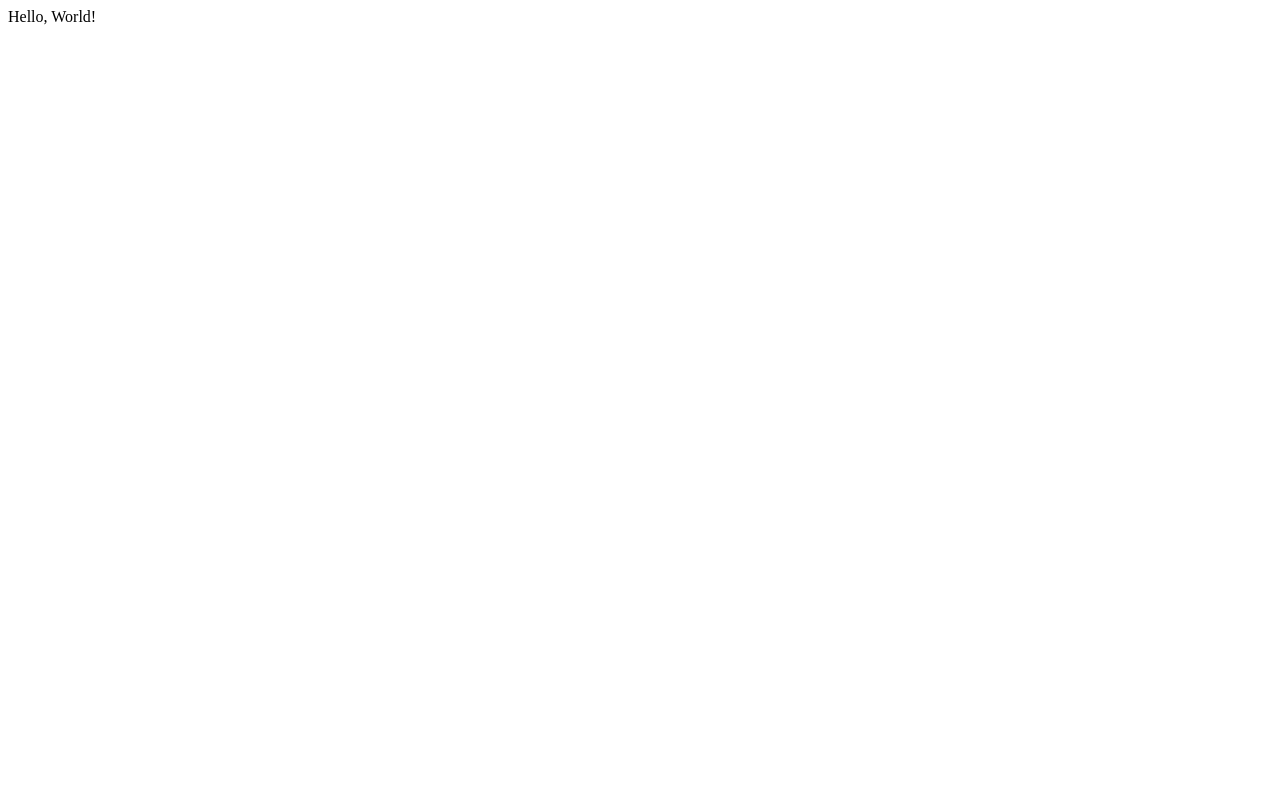
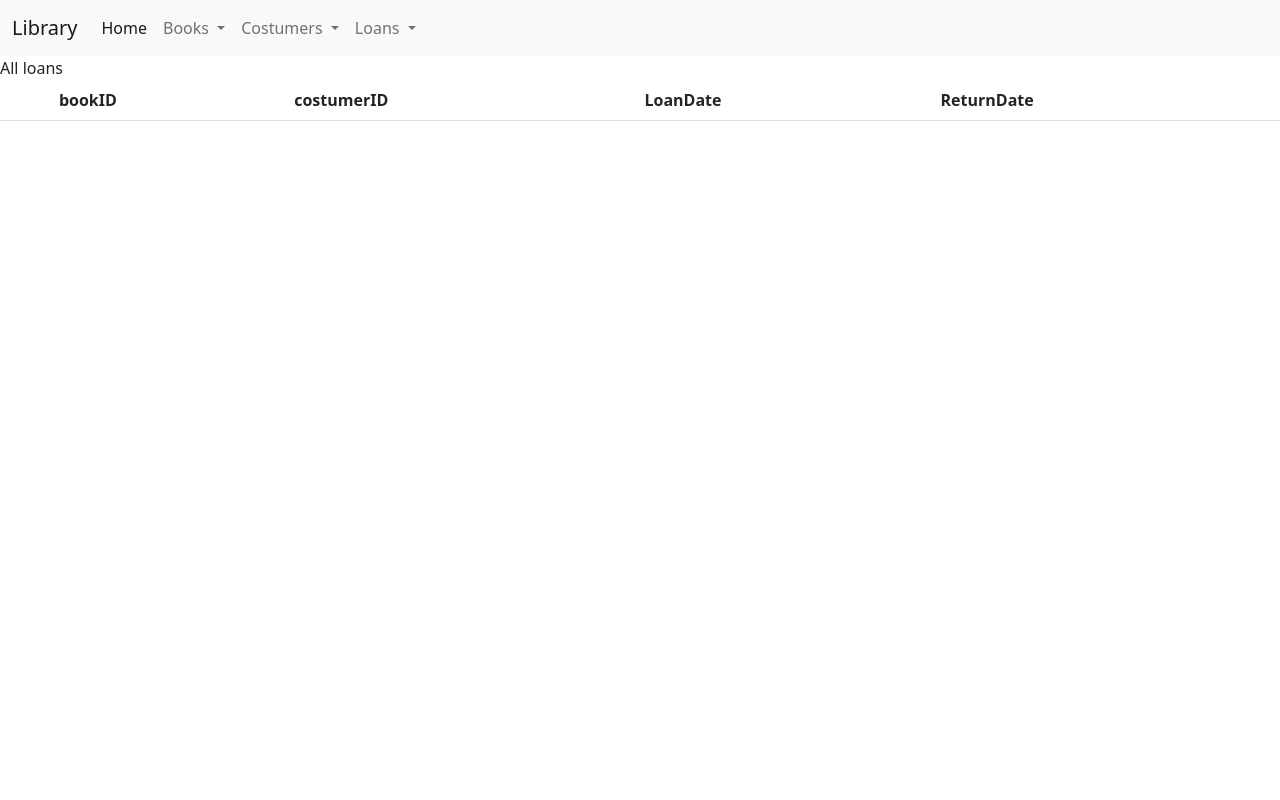
Before and after one commit to orchamo/firstproject, a Flask app: page /viewloans in a window 1280 px wide. Before the commit the page is almost empty. Run offline with Flask 2, Linux system fonts and the light colour scheme; data that the repository does not hold is empty.

Commit message:
C:/Program Files/Git/

```diff
--- a/app.py
+++ b/app.py
@@ -9,6 +9,7 @@ import loans
 #create a Flask instance
 app = Flask(__name__)
 app.secret_key= "banana"
+
 #add database
 
 app.config['SQLAlCHEMY_DATABASE_URI'] = 'sqlite:///costumers.db'
@@ -19,14 +20,25 @@ app.config['SQLALCHEMY_TRACK_MODIFICATIONS'] = False
 #initialize db
 db = SQLAlchemy(app)
 
+books.BooksDatabase().create_db_table()
+costumers.Costumers().create_db_table()
+loans.Loans().create_db_table()
+
+#home page and bout
 
 @app.route('/')
 def hello():
     return render_template('home.html')
 
+#book class related pages
+
+#view all the books
+
 @app.route('/viewbooks')
 def viewbooks():
     return render_template('viewbooks.html',books = books.BooksDatabase().print_all_data())
+
+#add a book to the table
 
 @app.route('/addbook', methods = ["POST", "GET"])
 def addbook():
@@ -36,6 +48,7 @@ def addbook():
     else:
         return render_template('addbook.html')
 
+#remove a book from the table
 
 @app.route('/removebook', methods = ["GET","POST"])
 def removebook():
@@ -45,9 +58,17 @@ def removebook():
     else:
         return render_template("removebook.html")
 
+
+
+#costumer class related pages---
+
+#view all the costumers
+
 @app.route('/viewcostumers')
 def viewcostumers():
     return render_template('viewcostumers.html',costumers = costumers.Costumers().print_all_data())
+
+# add a costumer to the table
 
 @app.route('/addcostumer', methods = ["GET","POST"])
 def addcostumer():
@@ -57,6 +78,8 @@ def addcostumer():
     else:
         return render_template('addcostumer.html')
 
+#find a costumer by name
+
 @app.route('/findcostumer',methods = ["GET","POST"])
 def findcostumer():
     if request.method == "POST":
@@ -64,17 +87,27 @@ def findcostumer():
     else:
         return render_template('findcostumer.html')
 
+#remove a costumer from the table
+
 @app.route('/removecostumer',methods = ["GET","POST"])
 def removecostumer():
     if request.method == "POST":
         costumers.Costumers().removeCostumer(request.form["nm"])
-        return(redirect(url_for("removecostumer")))
+        return(redirect(url_for("viewcostumers")))
     else:
         return render_template("removecostumer.html")
 
+
+
+#loans related pages ---
+
+#view all loans
+
 @app.route('/viewloans')
 def viewloans():
-    return 'Hello, World!'
+    return render_template('viewloans.html',loans = loans.Loans().print_all_data())
+
+#add a loan to the table
 
 @app.route('/loanbook', methods = ["GET","POST"])
 def loanbook():
@@ -90,6 +123,7 @@ def loanbook():
         return render_template("loanbook.html")
 
 
+#return a loan to the table
 
 @app.route('/returnbook')
 def returnbook():
@@ -102,37 +136,3 @@ def viewlateloans():
 if __name__ == '__main__':
     db.create_all()
     app.run(debug = True, port = 9000)
-
-
-
-
-
-
-
-
-
-# def main():
-
-
-#     print("a - add new book")
-#     print("b - add new costumer")
-#     print("c - loan a book")
-#     print("d - return a book")
-#     print("e - display all books")
-#     print("f - display all customers")
-#     print("g - display all loans")
-#     print("h - display all late loans")
-#     print("i - find book by name")
-#     print("i - find customer by name")
-#     print("i - remove book")
-#     print("i - remove customer")
-
-
-
-
-
-
-
-
-# if __name__=="__main__":
-#     main()
--- a/books.py
+++ b/books.py
@@ -57,10 +57,6 @@ class BooksDatabase:
         query = f"INSERT INTO {BOOKS}(name, author,year,book_type, availability) VALUES ('{name}','{author}',{year},{book_type},'available')"
         self.execute_query(query)
 
-    def updateBookStatus(self, name ,availability):
-        query = f"UPDATE {BOOKS} SET availability = {availability} WHERE name = {name}"
-        self.execute_query(query)
-
 
     def removeBook(self, name):
             query = f"DELETE FROM {BOOKS} WHERE name = '{name}'"
@@ -99,3 +95,7 @@ class BooksDatabase:
             ress = str(ress).strip('(').strip(')').strip(',')
             print (ress)
             return ress
+
+    def updateBookStatus(self, name ,availability):
+        query = f"UPDATE {BOOKS} SET availability = {availability} WHERE name = {name}"
+        self.execute_query(query)
--- a/loans.py
+++ b/loans.py
@@ -54,7 +54,6 @@ class Loans:
                 print(e)
 
     def loan(self, bookId, costumerId, loanDate, returnDate ):
-        # query = f"SELECT {books.BOOKS[id], costumers.COSTUMERS[id]} FROM {books.BOOKS}, {costumers.COSTUMERS} WHERE {books.BOOKS[availability]} = 'Yes' "
         query = f"INSERT INTO {LOANS}(bookId, costumerId, loanDate, returnDate) VALUES ('{bookId}','{costumerId}',{loanDate},{returnDate})"
         self.execute_query(query)
 
--- a/templates/layout.html
+++ b/templates/layout.html
@@ -40,7 +40,6 @@ tr:nth-child(even) {background-color: #f2f2f2;}
                 <ul class="dropdown-menu" aria-labelledby="navbarDropdownMenuLink">
                   <li><a class="dropdown-item" href="/viewbooks">View all books</a></li>
                   <li><a class="dropdown-item" href="/addbook">add a new book</a></li>
-                  <li><a class="dropdown-item" href="/findbook">Find a book by name</a></li>
                   <li><a class="dropdown-item" href="/removebook">Remove book</a></li>
                 </ul>
               </li>
--- a/templates/viewloans.html
+++ b/templates/viewloans.html
@@ -2,4 +2,23 @@
 
 {%block title%}All loans{%endblock%}
 
-{%block body%} {%endblock%}
+{%block body%}
+<table>
+    <tr>
+        <th></th>
+        <th>bookID</th>
+        <th>costumerID</th>
+        <th>LoanDate</th>
+        <th>ReturnDate</th>
+    </tr>
+    {%for loan in loans%}
+    <tr>
+        <th>{{loop.index}}</th>
+        <th>{{loan.bookId}}</th>
+        <th>{{loan.costumerId}}</th>
+        <th>{{loan.loanDate}}</th>
+        <th>{{loan.returnDate}}</th>
+    </tr>
+    {%endfor%}
+    </table>
+{%endblock%}
```
Also changed, not shown: costumers.py (+2 -39 lines), README.txt (added), 3 other files.
